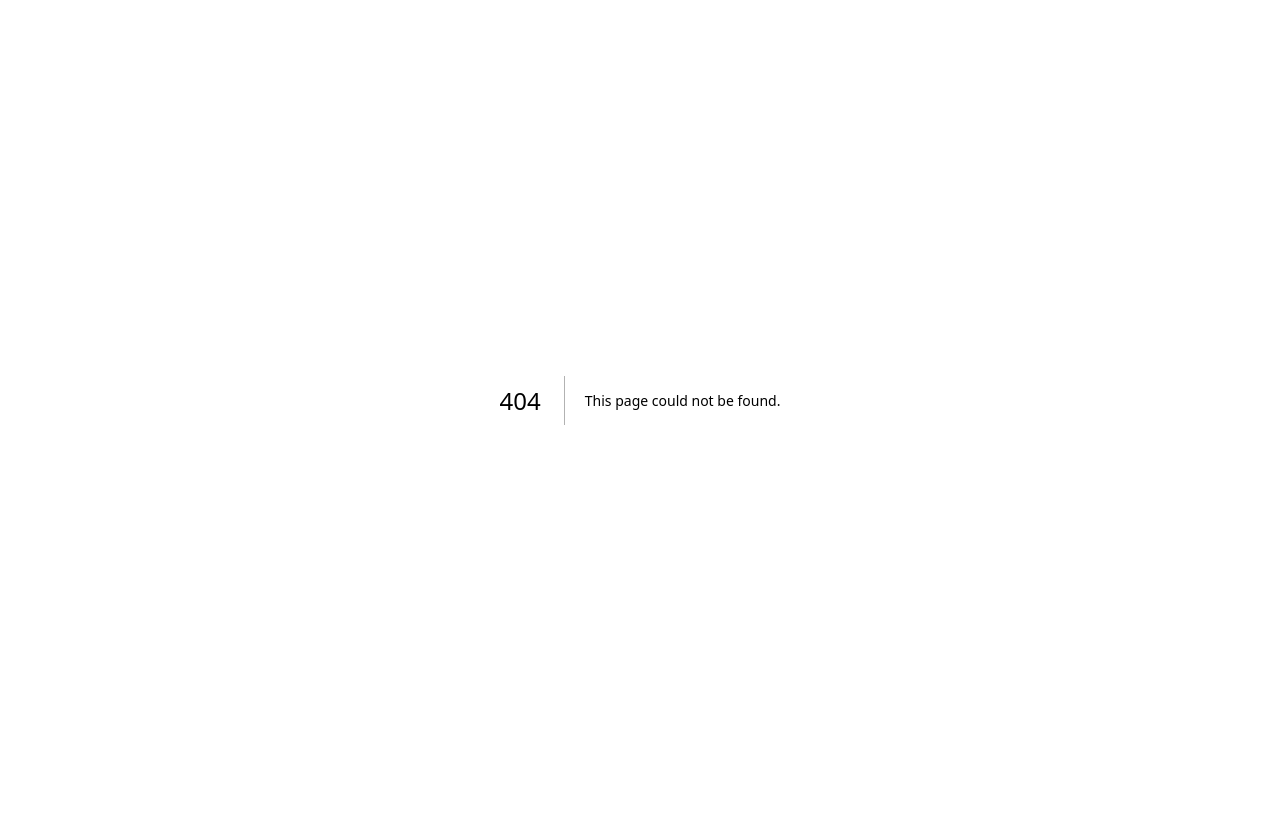
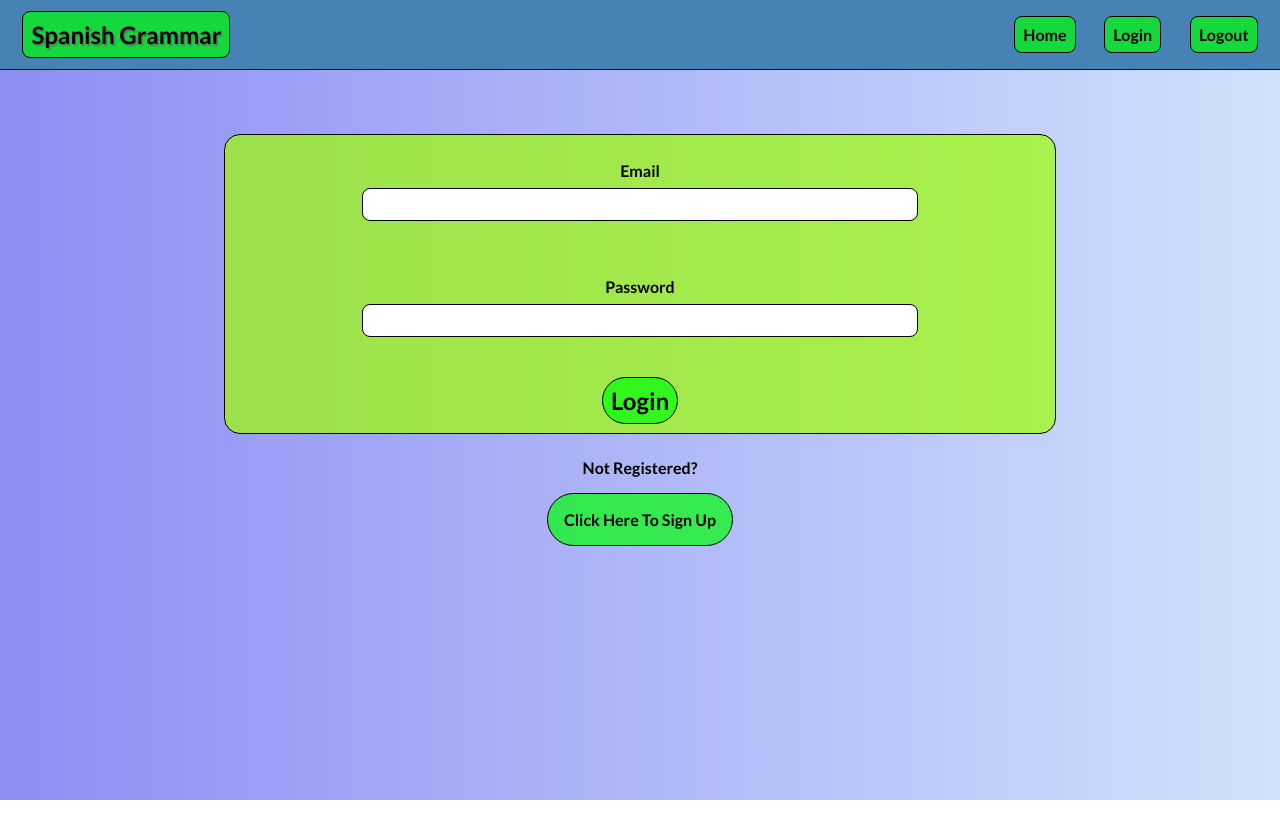
Before and after one commit to moviefan322/spanish-app, a Next.js app in the folder client/: page /login in a window 1280 px wide. Before the commit this address had no page. Shown: the top 838 px of the page. After the commit the page ends 800 px from the top, so only its background shows below. Built offline with nearby package versions, Linux system fonts and the light colour scheme.

Commit message:
adds content to and styles login form

```diff
--- a/client/components/Home/welcome.module.css
+++ b/client/components/Home/welcome.module.css
@@ -18,9 +18,11 @@
 }
 
 .section p {
-  padding: 1rem 0;
+  padding: 1rem 1rem;
   background: rgb(245, 255, 238);
   border: 1px solid black;
+  width: fit-content;
+  margin: 0 auto;
 }
 
 .Link {
--- a/client/components/layout/navbar.tsx
+++ b/client/components/layout/navbar.tsx
@@ -14,7 +14,7 @@ function Navbar(): JSX.Element {
           <Link href="#">Home</Link>
         </li>
         <li>
-          <Link href="#">Login</Link>
+          <Link href="/login">Login</Link>
         </li>
         <li>
           <a href="#" role="button">
--- /dev/null
+++ b/client/components/login/login-form.module.css
@@ -0,0 +1,64 @@
+.login {
+  width: 70%;
+  margin: 2rem auto;
+  padding: 2rem;
+}
+
+.login div {
+  display: flex;
+  flex-direction: column;
+  margin: 0.5rem auto;
+  padding: 1rem;
+  width: 100%;
+  font-weight: 700;
+}
+
+.Link {
+  background-color: var(--green);
+  padding: 1rem;
+  border-radius: 2.5rem;
+  border: 1px solid black;
+  margin: 1rem auto;
+  width: fit-content;
+  font-weight: 700;
+}
+
+.form {
+  display: flex;
+  flex-direction: column;
+  width: 100%;
+  margin: 0 auto;
+  padding: 0.1rem;
+  background-color: rgba(157, 255, 0, 0.694);
+  border-radius: 1rem;
+  border: 1px solid black;
+}
+
+.form div {
+  display: flex;
+  flex-direction: column;
+  margin: 0.5rem auto;
+  padding: 1rem;
+  width: 100%;
+  font-weight: 700;
+}
+
+.form input {
+  padding: 0.5rem;
+  border-radius: 0.5rem;
+  border: 1px solid black;
+  margin: 0.5rem auto;
+  width: 70%;
+  font-weight: 700;
+}
+
+.form button {
+  background-color: var(--green);
+  padding: 0.5rem;
+  border-radius: 2.5rem;
+  border: 1px solid black;
+  margin: 0.5rem auto;
+  width: fit-content;
+  font-weight: 700;
+  font-size: 1.5rem;
+}
--- /dev/null
+++ b/client/components/login/login-form.tsx
@@ -0,0 +1,33 @@
+import React from "react";
+import styles from "./login-form.module.css";
+import Link from "next/link";
+
+function LoginForm() {
+  const handleFormSubmit = (e: React.FormEvent<HTMLFormElement>) => {};
+  return (
+    <div className={styles.login}>
+      <form onSubmit={handleFormSubmit} className={styles.form}>
+        <div className="form-group">
+          <label htmlFor="email">Email</label>
+          <input type="email" id="email" className="form-control" />
+        </div>
+        <div className="form-group">
+          <label htmlFor="password">Password</label>
+          <input type="password" id="password" className="form-control" />
+        </div>
+        <button type="submit" className="btn btn-primary">
+          Login
+        </button>
+      </form>
+
+      <div>
+        <p>Not Registered?</p>
+        <Link href="/signup" className={styles.Link}>
+          Click Here To Sign Up
+        </Link>
+      </div>
+    </div>
+  );
+}
+
+export default LoginForm;
--- a/client/pages/_app.tsx
+++ b/client/pages/_app.tsx
@@ -1,10 +1,13 @@
 import type { AppProps } from "next/app";
 import "../styles/globals.css";
+import Layout from "@/components/layout/layout";
 
 export default function App({ Component, pageProps }: AppProps) {
   return (
-    <main className="container">
-      <Component {...pageProps} />
-    </main>
+    <Layout>
+      <main className="container">
+        <Component {...pageProps} />
+      </main>
+    </Layout>
   );
 }
--- a/client/pages/_document.tsx
+++ b/client/pages/_document.tsx
@@ -4,10 +4,7 @@ export default class MyDocument extends Document {
   render() {
     return (
       <Html lang="en">
-        <Head>
-          <meta charSet="utf-8" />
-          <meta name="viewport" content="width=device-width, initial-scale=1" />
-        </Head>
+        <Head />
         <body>
           <Main />
           <NextScript />
--- a/client/pages/api/hello.ts
+++ /dev/null
@@ -1,13 +0,0 @@
-// Next.js API route support: https://nextjs.org/docs/api-routes/introduction
-import type { NextApiRequest, NextApiResponse } from 'next'
-
-type Data = {
-  name: string
-}
-
-export default function handler(
-  req: NextApiRequest,
-  res: NextApiResponse<Data>
-) {
-  res.status(200).json({ name: 'John Doe' })
-}
--- /dev/null
+++ b/client/pages/login.tsx
@@ -0,0 +1,12 @@
+import React from "react";
+import LoginForm from "@/components/login/login-form";
+
+function Login() {
+  return (
+    <div>
+      <LoginForm />
+    </div>
+  );
+}
+
+export default Login;
```
Also changed, not shown: client/pages/index.tsx (+2 -5 lines).
